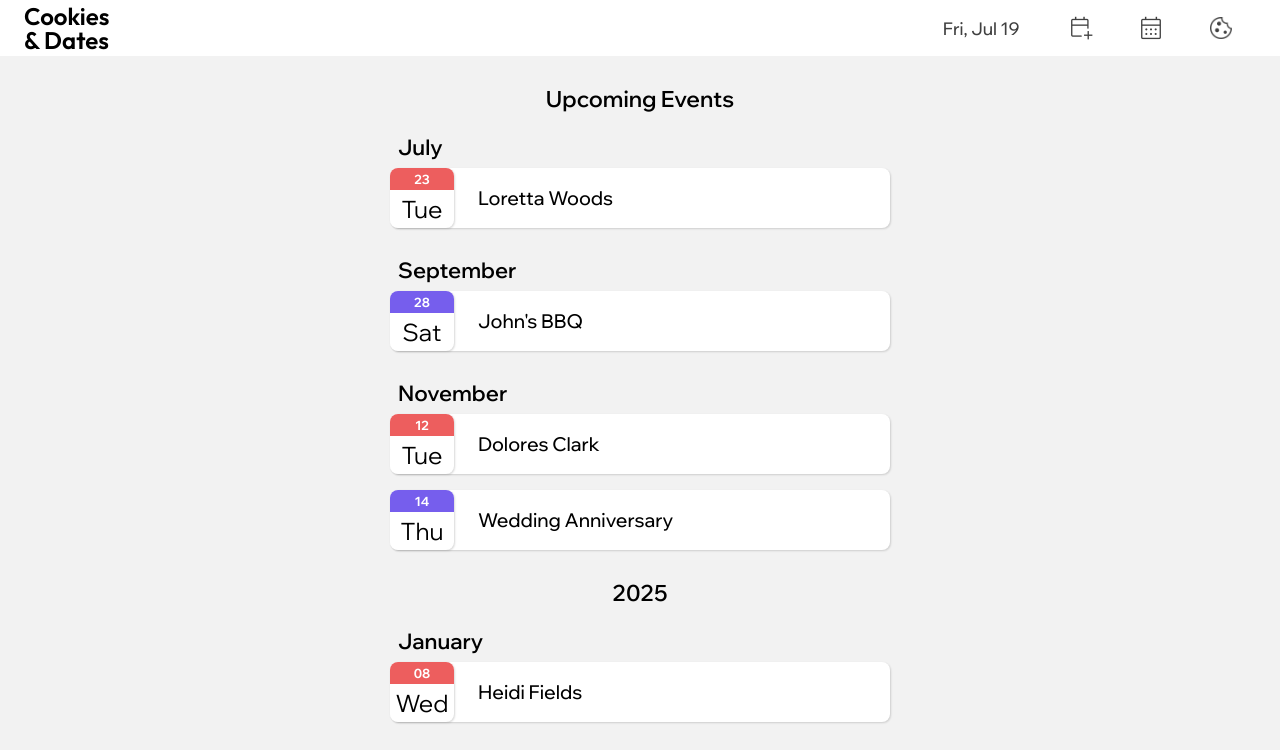
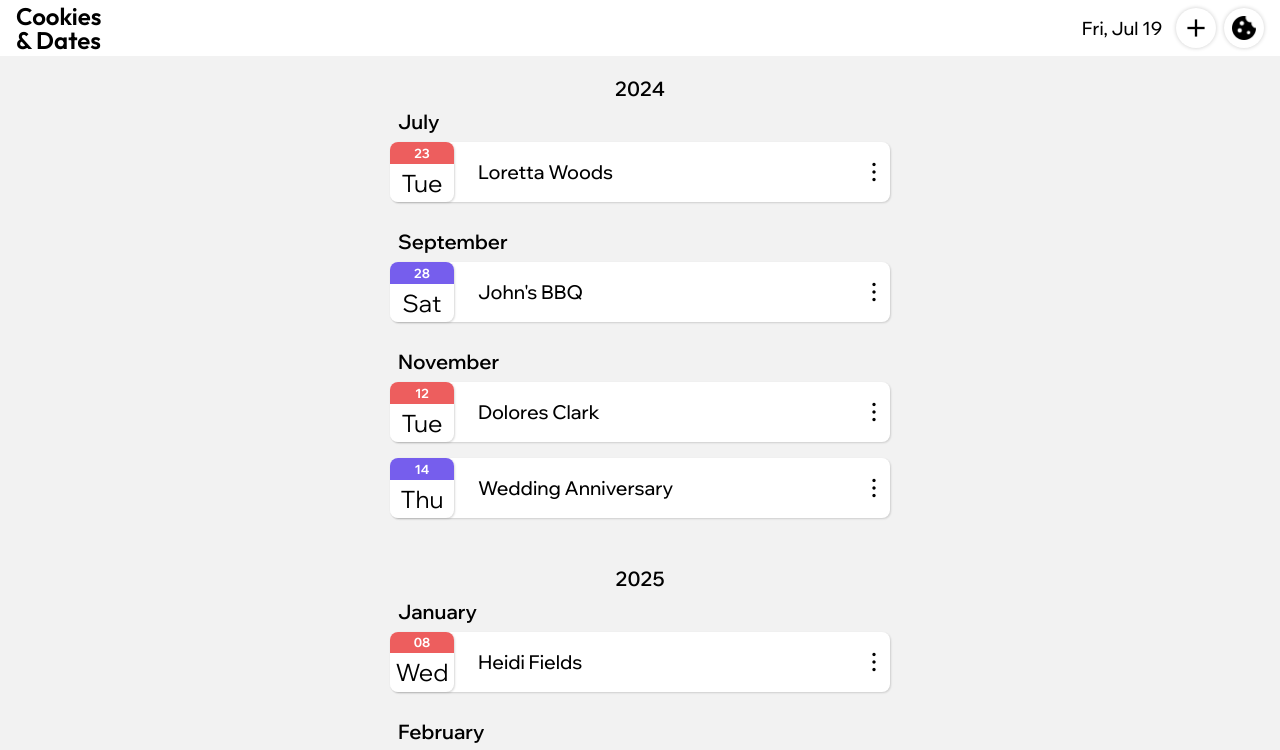
Before and after one commit to juanej88/cookies-dates, a React (Create React App) app: page / in a window 1280 px wide. Shown: the top 750 px of the page. Built offline with nearby package versions, Linux system fonts and the light colour scheme.

Commit message:
Restyle the Nav component

```diff
--- a/src/App.js
+++ b/src/App.js
@@ -2,7 +2,6 @@ import { useState } from 'react';
 import './App.css';
 import Header from './components/Header';
 import Main from './components/Main';
-import Nav from './components/Nav';
 import Footer from './components/Footer';
 import futureEvents from './assets/helper_functions/futureEvents';
 
@@ -136,7 +135,7 @@ const App = () => {
 
   return (
     <div className="App">
-      <Header />
+      <Header toggleModal={toggleModal} />
       <Main
         eventsObj={eventsObj}
         modal={modal}
@@ -145,7 +144,6 @@ const App = () => {
         setFormData={setFormData}
         handleForm={saveDate}
       />
-      <Nav toggleModal={toggleModal} />
       <Footer />
     </div>
   );
--- a/src/assets/styles/ActionButton.css
+++ b/src/assets/styles/ActionButton.css
@@ -1,13 +1,12 @@
 .action-btn {
-  height: 100%;
+  height: 2.5rem;
+  width: 2.5rem;
   background-color: hsl(0, 0%, 100%);
+  box-shadow: 0 0 4px 0 hsla(0, 0%, 0%, 20%);
+  border-radius: 50%;
   border: none;
-  border-radius: 0.5rem;
-  font-size: 0.85rem;
-  font-weight: 500;
   cursor: pointer;
   display: flex;
-  flex-direction: column;
   align-items: center;
   justify-content: center;
 }
@@ -15,55 +14,3 @@
 .action-btn:hover {
   background-color: hsl(0, 0%, 95%);
 }
-
-.action-btn:hover p {
-  transform: scale(1.05);
-}
-
-#add-event-btn > p::after,
-#show-calendar-btn > p::after {
-  color: hsl(0, 0%, 25%);
-}
-
-#add-event-btn > p::after {
-  content: 'Add Event';
-}
-
-#show-calendar-btn > p::after {
-  content: 'Calendar';
-}
-
-#add-event-btn:hover > p::after,
-#show-calendar-btn:hover > p::after {
-  color: hsl(0, 0%, 0%);
-}
-
-@media only screen and (min-width: 768px) {
-  .action-btn {
-    font-size: 0.75rem;
-  }
-
-  #add-event-btn > p::after,
-  #show-calendar-btn > p::after,
-  #menu-btn > p::after {
-    content: '';
-  }
-
-  #add-event-btn:hover > p::after,
-  #show-calendar-btn:hover > p::after,
-  #menu-btn:hover > p::after {
-    color: hsl(0, 0%, 0%);
-  }
-
-  #add-event-btn:hover > p::after {
-    content: 'Add Event';
-  }
-
-  #show-calendar-btn:hover > p::after {
-    content: 'Calendar';
-  }
-
-  #menu-btn:hover > p::after {
-    content: 'Menu';
-  }
-}
--- a/src/assets/styles/Footer.css
+++ b/src/assets/styles/Footer.css
@@ -1,11 +1,12 @@
 footer {
-  height: 2.5rem;
+  background-color: hsl(0, 0%, 100%);
+  height: 3rem;
   padding: 0 1rem;
-  font-size: 0.7rem;
+  font-size: 0.8rem;
   display: flex;
-  justify-content: space-between;
+  flex-direction: column;
+  justify-content: center;
   align-items: center;
-  border-top: 1px solid hsl(0, 0%, 90%);
 }
 
 @media only screen and (min-width: 768px) {
@@ -13,5 +14,7 @@ footer {
     padding: 0 1.5rem;
     font-size: 0.9rem;
     border-top: none;
+    justify-content: space-between;
+    flex-direction: row;
   }
 }
--- a/src/assets/styles/Header.css
+++ b/src/assets/styles/Header.css
@@ -6,11 +6,11 @@ header {
   display: flex;
   justify-content: space-between;
   align-items: center;
+  padding: 0 0.5rem;
   z-index: 10;
 }
 
 #logo {
-  padding: 0.25rem 0.5rem;
   display: flex;
   flex-direction: column;
   justify-content: center;
@@ -22,65 +22,25 @@ header {
 
 .menu-container {
   height: 3.5rem;
-  margin-right: 0.5rem;
   display: flex;
   justify-content: right;
   align-items: center;
 }
 
 .menu-container > p {
-  font-size: 1.1rem;
+  display: none;
+  font-size: 1.15rem;
   font-weight: 500;
-  color: hsl(0, 0%, 25%);
-  padding-right: 0.5em;
+  padding-right: 0.75em;
   cursor: default;
 }
 
-#menu-btn {
-  background-color: transparent;
-  width: 35px;
-}
-
-.menu-icon {
-  width: 22px;
-  height: 22px;
-  margin: 0.15rem 0;
-  background-image: url('../icons/menuIcon1.png');
-  background-size: cover;
-}
-
-#menu-btn:hover > .menu-icon {
-  background-image: url('../icons/menuIcon2.png');
-}
-
-#menu-btn > .menu-icon.menu-icon-active {
-  background-image: url('../icons/menuIcon3.png');
-}
-
 @media only screen and (min-width: 768px) {
-  #logo {
-    padding: 0.25rem 1.5rem;
-  }
-
-  .menu-container {
-    margin-right: 1.5rem;
+  header {
+    padding: 0 1rem;
   }
 
   .menu-container > p {
-    font-weight: 450;
-    color: hsl(0, 0%, 25%);
-    padding-right: calc(1.5em + 140px);
-  }
-
-  #menu-btn {
-    width: 70px;
-  }
-
-  #menu-btn:hover {
-    background-color: hsl(0, 0%, 95%);
-  }
-
-  .menu-icon {
-    background-image: url('../icons/menuIcon1.png');
+    display: block;
   }
 }
--- a/src/assets/styles/Main.css
+++ b/src/assets/styles/Main.css
@@ -1,24 +1,29 @@
 main {
-  min-height: calc(100vh - 2.5rem);
-  padding-top: 5.25rem;
+  min-height: calc(100vh - 3rem);
+  padding-top: 3.5rem;
   background-color: hsl(0, 0%, 95%);
 }
 
 .events-section {
-  width: 100%;
+  padding-top: 1.25rem;
   display: flex;
   flex-direction: column;
   align-items: center;
 }
 
 main h1 {
-  font-size: 1.4rem;
+  font-size: 1.25rem;
   font-weight: 600;
-  margin-bottom: 1.25rem;
+  position: sticky;
+  top: 1rem;
+  padding-bottom: 0.5rem;
+  display: flex;
+  justify-content: center;
+  z-index: 25;
 }
 
 article.month-events {
-  padding-bottom: 1.25rem;
+  padding-bottom: 1.2rem;
   width: 90%;
   max-width: 500px;
   display: flex;
@@ -26,7 +31,7 @@ article.month-events {
 }
 
 article.month-events > h2 {
-  font-size: 1.35rem;
+  font-size: 1.25rem;
   font-weight: 600;
   padding-left: 0.5rem;
 }
@@ -35,10 +40,6 @@ article.month-events > h2 {
   article.month-events {
     width: 60%;
   }
-
-  /* article.month-events > h2 {
-    padding-left: 1rem;
-  } */
 }
 
 @media only screen and (min-width: 1024px) {
@@ -48,10 +49,10 @@ article.month-events > h2 {
 }
 
 aside.event-card {
+  cursor: pointer;
   height: 3.75rem;
   width: 100%;
   background-color: hsl(0, 0%, 100%);
-  /* border: 1px solid hsl(0, 0%, 100%); */
   border-radius: 8px;
   box-shadow: 1px 1px 2px 0 hsla(0, 0%, 0%, 15%);
   margin: 0.5rem 0 0.5rem 0;
@@ -105,12 +106,22 @@ aside.event-card {
 .event-container {
   height: 100%;
   display: flex;
+  justify-content: space-between;
   align-items: center;
 }
 
 .event-container > p {
   font-size: 1.2rem;
   font-weight: 500;
+}
+
+.event-container > span {
+  font-size: 2rem;
+  font-variation-settings:
+  'FILL' 0,
+  'wght' 250,
+  'GRAD' 0,
+  'opsz' 24
 }
 
 /* Animation for New Events added to the DOM when updating eventsObj state */
--- a/src/assets/styles/Modal.css
+++ b/src/assets/styles/Modal.css
@@ -1,7 +1,7 @@
 #add-event-section {
   background-color: hsla(0, 0%, 0%, 85%);
   position: fixed;
-  z-index: 20;
+  z-index: 50;
   top: 0;
   left: 0;
   width: 100vw;
--- a/src/assets/styles/Nav.css
+++ b/src/assets/styles/Nav.css
@@ -1,44 +1,37 @@
 #action-buttons {
-  justify-self: center;
-  background-color: hsl(0, 0%, 100%);
-  width: 100%;
-  max-width: 500px;
-  height: 4rem;
-  position: sticky;
-  bottom: 0px;
   display: grid;
-  grid-template-columns: repeat(2, 1fr);
-  z-index: 10;
+  grid-template-columns: repeat(2, 2.5rem);
+  column-gap: 0.5rem;
+  z-index: 30;
 }
 
-@media only screen and (min-width: 768px) {
-  #action-buttons {
-    background-color: transparent;
-    max-width: 140px;
-    height: 3.5rem;
-    justify-self: end;
-    position: fixed;
-    top: 0;
-    right: calc(70px + 1.5rem);
-  }
-}
-
-.material-symbols-outlined {
+#add-event-btn > span {
   font-size: 1.75rem;
-  color: hsl(0, 0%, 25%);
+  color: hsl(0, 0%, 0%);
   font-variation-settings:
   'FILL' 0,
-  'wght' 300,
+  'wght' 600,
   'GRAD' 0,
   'opsz' 48
 }
 
-.action-btn:hover .material-symbols-outlined {
+.action-btn:hover span {
   transform: scale(1.05);
-  color: hsl(0, 0%, 0%);
-  font-variation-settings:
-  'FILL' 1,
-  'wght' 300,
-  'GRAD' 0,
-  'opsz' 48
 }
+
+.menu-icon {
+  width: 1.5rem;
+  height: 1.5rem;
+  background-image: url('../icons/menuIcon2.png');
+  background-size: cover;
+}
+
+#menu-btn > .menu-icon.menu-icon-active {
+  background-image: url('../icons/menuIcon3.png');
+}
+
+@media only screen and (min-width: 768px) {
+  #menu-btn:hover {
+    background-color: hsl(0, 0%, 95%);
+  }
+}
--- a/src/components/Header.jsx
+++ b/src/components/Header.jsx
@@ -1,29 +1,21 @@
-import { useState } from 'react';
 import '../assets/styles/Header.css';
-import ActionButton from './ActionButton';
+import Nav from './Nav';
 
-const Header = () => {
+const Header = props => {
   const options = {weekday: 'short', day: '2-digit', month: 'short'};
   const today = new Date().toLocaleString(undefined, options);
 
-  const [openMenu, setOpenMenu] = useState(false);
-  const handleClick = () => {
-    setOpenMenu(prevState => !prevState);
-  };
+
 
   return(
     <header>
       <a id='logo' href='./'>Cookies
         <span>& Dates</span>
       </a>
-      <nav className='menu-container'>
+      <div className='menu-container'>
         <p>{today}</p>
-        <ActionButton id='menu-btn' handleClick={handleClick}>
-          <span
-            className={`menu-icon ${openMenu ? 'menu-icon-active' : ''}`}
-          ></span>
-        </ActionButton>
-      </nav>
+        <Nav toggleModal={props.toggleModal} />
+      </div>
     </header>
   );
 };
--- a/src/components/Main.jsx
+++ b/src/components/Main.jsx
@@ -27,6 +27,9 @@ const Main = props => {
           </div>
           <div className='event-container'>
             <p>{event.name}</p>
+            <span className='material-symbols-outlined'>
+              more_vert
+            </span>
           </div>
         </aside>
       );
@@ -60,11 +63,11 @@ const Main = props => {
     // -> I need to check the edge case when a user enters a birthday without a year
     // CHECK !!
 
-    const title = Number(year) === thisYear ? 'Upcoming Events' : year;
+    // const title = Number(year) === thisYear ? 'Upcoming Events' : year;
     const months = Object.keys(props.eventsObj[year]);
     return (
       <section key={year} className='events-section'>
-        <h1>{title}</h1>
+        <h1>{year}</h1>
         {getMonths(year, months)}
       </section>
     );
--- a/src/components/Nav.jsx
+++ b/src/components/Nav.jsx
@@ -1,19 +1,24 @@
+import { useState } from 'react';
 import '../assets/styles/Nav.css';
 import ActionButton from './ActionButton';
 
 const Nav = props => {
+  const [displayMenu, setDisplayMenu] = useState(false);
+  const openMenu = () => {
+    setDisplayMenu(prevState => !prevState);
+  };
+
   return (
     <nav id='action-buttons'>
-      <ActionButton handleClick={props.toggleModal} id='add-event-btn' >
+      <ActionButton id='add-event-btn' handleClick={props.toggleModal}>
         <span className="material-symbols-outlined">
-          calendar_add_on
+          add
         </span>
       </ActionButton>
-
-      <ActionButton id='show-calendar-btn' >
-        <span className="material-symbols-outlined">
-          calendar_month
-        </span>
+      <ActionButton id='menu-btn' handleClick={openMenu}>
+        <span
+          className={`menu-icon ${displayMenu ? 'menu-icon-active' : ''}`}
+        ></span>
       </ActionButton>
     </nav>
   );
--- a/src/index.css
+++ b/src/index.css
@@ -10,5 +10,6 @@
 
 body {
   font-family: "Wix Madefor Display", sans-serif;
+  background-color: hsl(0, 0%, 95%);
   min-width: 400px;
 }
```
